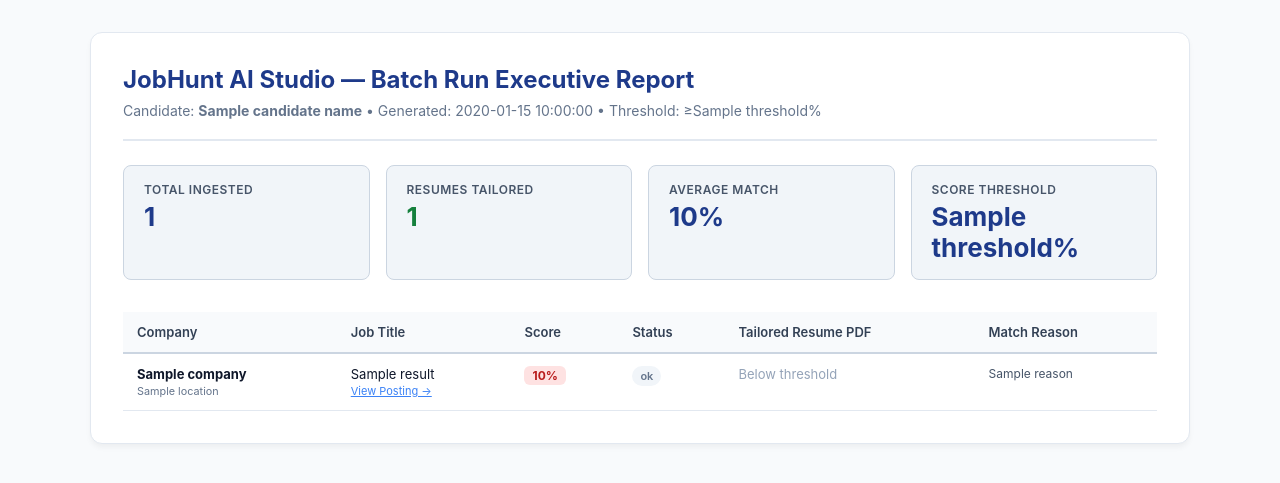
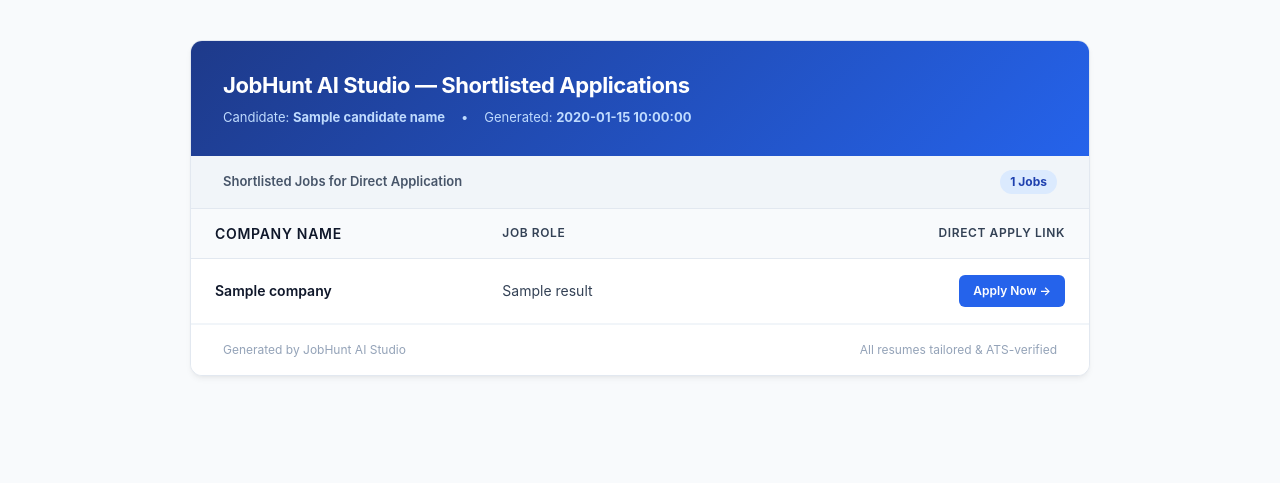
Before and after one commit to kaustubh12022/JobHunt-AI-Studio, a Python web app: template templates/summary_template.html in a window 1280 px wide. Shown: the top 483 px of the page. Run offline with Jinja, Linux system fonts and the light colour scheme; the template is opened without the code that fills it: most values are stand-ins (such as "Sample title", 1, 10 or a date in 2020).

Commit message:
feat(ui): unified live log console, phase-aware progress, and clean shortlisted-only HTML report

```diff
--- a/templates/summary_template.html
+++ b/templates/summary_template.html
@@ -3,185 +3,201 @@
 <head>
     <meta charset="UTF-8">
     <meta name="viewport" content="width=device-width, initial-scale=1.0">
-    <title>JobHunt AI Studio — Batch Execution Report</title>
+    <title>JobHunt AI Studio — Shortlisted Applications</title>
     <style>
-        * { box-sizing: border-box; }
+        * { box-sizing: border-box; margin: 0; padding: 0; }
         body {
             font-family: -apple-system, BlinkMacSystemFont, "Segoe UI", Roboto, Helvetica, Arial, sans-serif;
             color: #0f172a;
-            margin: 0;
-            padding: 32px;
             background: #f8fafc;
+            padding: 40px 20px;
+            line-height: 1.5;
         }
         .container {
-            max-width: 1100px;
+            max-width: 900px;
             margin: 0 auto;
             background: #ffffff;
             border: 1px solid #e2e8f0;
             border-radius: 12px;
-            padding: 32px;
-            box-shadow: 0 4px 6px -1px rgba(0,0,0,0.05);
+            box-shadow: 0 4px 6px -1px rgba(0, 0, 0, 0.05), 0 2px 4px -2px rgba(0, 0, 0, 0.05);
+            overflow: hidden;
         }
-        header {
-            border-bottom: 2px solid #e2e8f0;
-            padding-bottom: 20px;
-            margin-bottom: 24px;
+        .header {
+            background: linear-gradient(135deg, #1e3a8a 0%, #2563eb 100%);
+            color: #ffffff;
+            padding: 28px 32px;
         }
-        h1 {
-            color: #1e3a8a;
-            font-size: 24px;
-            margin: 0 0 8px 0;
+        .header h1 {
+            font-size: 22px;
+            font-weight: 700;
+            letter-spacing: -0.02em;
+            margin-bottom: 6px;
         }
-        .meta {
-            color: #64748b;
-            font-size: 14px;
+        .header .meta {
+            font-size: 13px;
+            color: #bfdbfe;
+            display: flex;
+            gap: 16px;
+            flex-wrap: wrap;
         }
-        .stats-grid {
-            display: grid;
-            grid-template-columns: repeat(4, 1fr);
-            gap: 16px;
-            margin-bottom: 32px;
+        .summary-stats {
+            display: flex;
+            background: #f1f5f9;
+            border-bottom: 1px solid #e2e8f0;
+            padding: 14px 32px;
+            font-size: 13px;
+            color: #475569;
+            font-weight: 600;
+            justify-content: space-between;
+            align-items: center;
         }
-        .card {
-            background: #f1f5f9;
-            border: 1px solid #cbd5e1;
-            border-radius: 8px;
-            padding: 16px 20px;
+        .summary-count {
+            background: #dbeafe;
+            color: #1e40af;
+            padding: 3px 10px;
+            border-radius: 9999px;
+            font-size: 12px;
+            font-weight: 700;
         }
-        .card .label {
-            font-size: 12px;
-            font-weight: 600;
-            color: #475569;
-            text-transform: uppercase;
-            letter-spacing: 0.5px;
-        }
-        .card .value {
-            font-size: 26px;
-            font-weight: 700;
-            color: #1e3a8a;
-            margin-top: 4px;
+        .table-wrap {
+            padding: 0;
+            overflow-x: auto;
         }
         table {
             width: 100%;
             border-collapse: collapse;
-            font-size: 13px;
+            font-size: 14px;
+            text-align: left;
         }
-        th {
+        thead th {
             background: #f8fafc;
             color: #334155;
             font-weight: 600;
-            text-align: left;
-            padding: 12px 14px;
-            border-bottom: 2px solid #cbd5e1;
+            font-size: 12px;
+            text-transform: uppercase;
+            letter-spacing: 0.05em;
+            padding: 14px 24px;
+            border-bottom: 1px solid #e2e8f0;
         }
-        td {
-            padding: 12px 14px;
-            border-bottom: 1px solid #e2e8f0;
-            vertical-align: top;
+        tbody tr {
+            border-bottom: 1px solid #f1f5f9;
+            transition: background 120ms ease;
         }
-        tr:hover {
+        tbody tr:hover {
             background: #f8fafc;
         }
-        .score-pill {
-            display: inline-block;
-            font-weight: 700;
-            padding: 2px 8px;
+        tbody td {
+            padding: 16px 24px;
+            vertical-align: middle;
+        }
+        .company-col {
+            font-weight: 600;
+            color: #0f172a;
+            font-size: 14px;
+            width: 32%;
+        }
+        .role-col {
+            color: #334155;
+            width: 44%;
+        }
+        .apply-col {
+            width: 24%;
+            text-align: right;
+        }
+        .apply-btn {
+            display: inline-flex;
+            align-items: center;
+            gap: 6px;
+            background: #2563eb;
+            color: #ffffff;
+            font-weight: 600;
+            font-size: 12px;
+            padding: 7px 14px;
             border-radius: 6px;
+            text-decoration: none;
+            transition: background 150ms ease, transform 100ms ease;
+        }
+        .apply-btn:hover {
+            background: #1d4ed8;
+            transform: translateY(-1px);
+            color: #ffffff;
+        }
+        .no-link {
             font-size: 12px;
+            color: #94a3b8;
+            font-style: italic;
         }
-        .score-high { background: #dcfce7; color: #15803d; }
-        .score-mid { background: #fef9c3; color: #854d0e; }
-        .score-low { background: #fee2e2; color: #b91c1c; }
-
-        .badge-status {
-            display: inline-block;
-            font-size: 11px;
-            font-weight: 600;
-            padding: 3px 8px;
-            border-radius: 9999px;
+        .empty-state {
+            padding: 48px 32px;
+            text-align: center;
+            color: #64748b;
         }
-        .status-tailored { background: #dbeafe; color: #1e40af; }
-        .status-skipped { background: #f1f5f9; color: #64748b; }
-
-        .pdf-link {
-            color: #1e3a8a;
-            font-weight: 500;
-            text-decoration: none;
+        .footer {
+            padding: 16px 32px;
+            font-size: 12px;
+            color: #94a3b8;
+            border-top: 1px solid #f1f5f9;
+            background: #ffffff;
+            display: flex;
+            justify-content: space-between;
         }
-        .pdf-link:hover { text-decoration: underline; }
     </style>
 </head>
 <body>
     <div class="container">
-        <header>
-            <h1>JobHunt AI Studio &mdash; Batch Run Executive Report</h1>
+        <div class="header">
+            <h1>JobHunt AI Studio &mdash; Shortlisted Applications</h1>
             <div class="meta">
-                Candidate: <strong>{{ candidate_name }}</strong> &bull; Generated: {{ run_date }} &bull; Threshold: &ge;{{ threshold }}%
-            </div>
-        </header>
-
-        <div class="stats-grid">
-            <div class="card">
-                <div class="label">Total Ingested</div>
-                <div class="value">{{ total_jobs }}</div>
-            </div>
-            <div class="card">
-                <div class="label">Resumes Tailored</div>
-                <div class="value" style="color: #15803d;">{{ tailored_count }}</div>
-            </div>
-            <div class="card">
-                <div class="label">Average Match</div>
-                <div class="value">{{ avg_score }}%</div>
-            </div>
-            <div class="card">
-                <div class="label">Score Threshold</div>
-                <div class="value">{{ threshold }}%</div>
+                <span>Candidate: <strong>{{ candidate_name }}</strong></span>
+                <span>&bull;</span>
+                <span>Generated: <strong>{{ run_date }}</strong></span>
             </div>
         </div>
 
+        <div class="summary-stats">
+            <span>Shortlisted Jobs for Direct Application</span>
+            <span class="summary-count">{{ results|length }} Jobs</span>
+        </div>
+
+        <div class="table-wrap">
+            {% if results %}
             <table>
                 <thead>
                     <tr>
-                    <th>Company</th>
-                    <th>Job Title</th>
-                    <th>Score</th>
-                    <th>Status</th>
-                    <th>Tailored Resume PDF</th>
-                    <th>Match Reason</th>
+                        <th class="company-col">Company Name</th>
+                        <th class="role-col">Job Role</th>
+                        <th class="apply-col">Direct Apply Link</th>
                     </tr>
                 </thead>
                 <tbody>
                     {% for r in results %}
                     <tr>
-                    <td><strong>{{ r.company }}</strong><br><small style="color: #64748b;">{{ r.location }}</small></td>
-                    <td>
-                        {{ r.title }}
+                        <td class="company-col">{{ r.company }}</td>
+                        <td class="role-col">{{ r.title }}</td>
+                        <td class="apply-col">
                             {% if r.url and r.url != 'N/A' %}
-                        <br><a href="{{ r.url }}" target="_blank" style="font-size: 11px; color: #3b82f6;">View Posting &rarr;</a>
+                            <a href="{{ r.url }}" target="_blank" rel="noopener noreferrer" class="apply-btn">
+                                Apply Now &rarr;
+                            </a>
+                            {% else %}
+                            <span class="no-link">No link provided</span>
                             {% endif %}
                         </td>
-                    <td>
-                        <span class="score-pill {% if r.match_score >= 75 %}score-high{% elif r.match_score >= threshold %}score-mid{% else %}score-low{% endif %}">
-                            {{ r.match_score }}%
-                        </span>
-                    </td>
-                    <td>
-                        <span class="badge-status {% if r.pdf_path %}status-tailored{% else %}status-skipped{% endif %}">
-                            {{ r.status }}
-                        </span>
-                    </td>
-                    <td>
-                        {% if r.pdf_path %}
-                            <span class="pdf-link">&#128196; {{ r.pdf_filename }}</span>
-                        {% else %}
-                            <span style="color: #94a3b8;">Below threshold</span>
-                        {% endif %}
-                    </td>
-                    <td style="color: #475569; font-size: 12px;">{{ r.reason }}</td>
                     </tr>
                     {% endfor %}
                 </tbody>
             </table>
+            {% else %}
+            <div class="empty-state">
+                <p>No jobs were shortlisted or tailored in this run.</p>
+            </div>
+            {% endif %}
+        </div>
+
+        <div class="footer">
+            <span>Generated by JobHunt AI Studio</span>
+            <span>All resumes tailored & ATS-verified</span>
+        </div>
     </div>
 </body>
 </html>
```
Also changed, not shown: app.py (+46 -16 lines), core/batch_runner.py (+18 -0 lines), core/summary_reporter.py (+12 -6 lines), static/studio.css (+116 -0 lines), ui.py (+45 -0 lines). Lines whose indentation alone changed are shown as unchanged.
